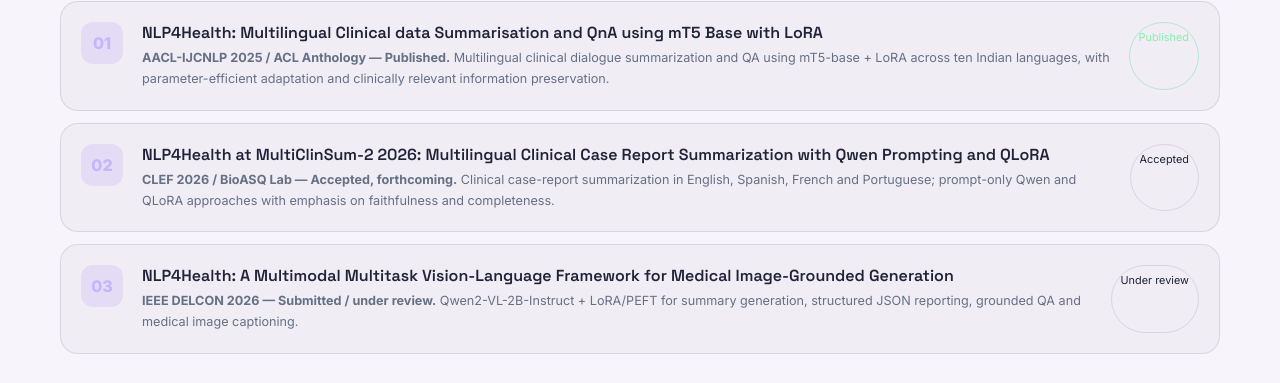
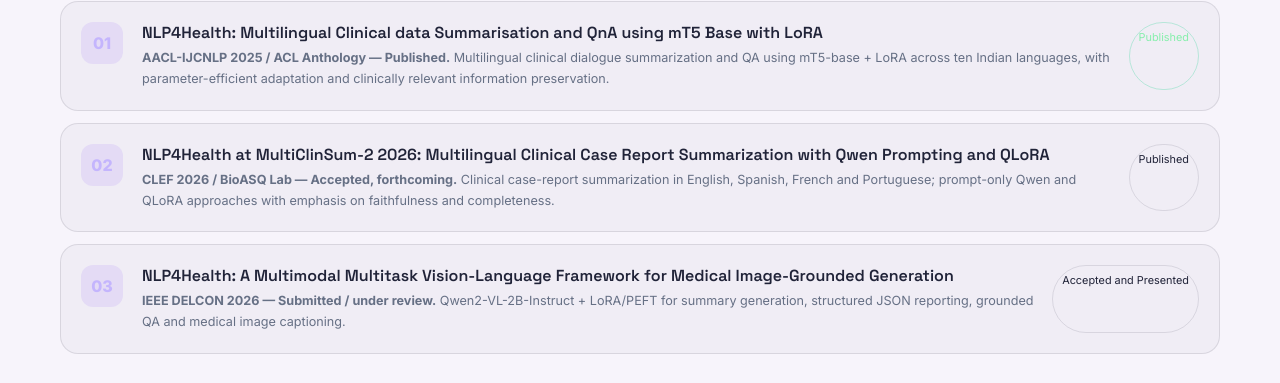
Before and after one commit to roymoutushi/moutushi-portfolio, a plain HTML site: page index.html in a window 1280 px wide. Shown: the part 2487-2870 px from the top of the page. Drawn offline with Linux system fonts and the light colour scheme.

```diff
--- a/index.html
+++ b/index.html
@@ -119,8 +119,8 @@ footer{border-top:1px solid var(--line);padding:30px 0;color:#8a91a2;font-size:.
 <section id="publications"><div class="wrap"><div class="head reveal"><div><div class="eyebrow">03 / Publications</div><h2>Selected research</h2></div><p>Four connected projects across clinical NLP, multimodal medical AI and trustworthy LLMs.</p></div>
 <div class="papers">
 <article class="paper reveal"><div class="pn">01</div><div><h3>NLP4Health: Multilingual Clinical data Summarisation and QnA using mT5 Base with LoRA</h3><p><b>AACL-IJCNLP 2025 / ACL Anthology — Published.</b> Multilingual clinical dialogue summarization and QA using mT5-base + LoRA across ten Indian languages, with parameter-efficient adaptation and clinically relevant information preservation.</p></div><span class="status published">Published</span></article>
-<article class="paper reveal"><div class="pn">02</div><div><h3>NLP4Health at MultiClinSum-2 2026: Multilingual Clinical Case Report Summarization with Qwen Prompting and QLoRA</h3><p><b>CLEF 2026 / BioASQ Lab — Accepted, forthcoming.</b> Clinical case-report summarization in English, Spanish, French and Portuguese; prompt-only Qwen and QLoRA approaches with emphasis on faithfulness and completeness.</p></div><span class="status">Accepted</span></article>
-<article class="paper reveal"><div class="pn">03</div><div><h3>NLP4Health: A Multimodal Multitask Vision-Language Framework for Medical Image-Grounded Generation</h3><p><b>IEEE DELCON 2026 — Submitted / under review.</b> Qwen2-VL-2B-Instruct + LoRA/PEFT for summary generation, structured JSON reporting, grounded QA and medical image captioning.</p></div><span class="status">Under review</span></article>
+<article class="paper reveal"><div class="pn">02</div><div><h3>NLP4Health at MultiClinSum-2 2026: Multilingual Clinical Case Report Summarization with Qwen Prompting and QLoRA</h3><p><b>CLEF 2026 / BioASQ Lab — Accepted, forthcoming.</b> Clinical case-report summarization in English, Spanish, French and Portuguese; prompt-only Qwen and QLoRA approaches with emphasis on faithfulness and completeness.</p></div><span class="status">Published</span></article>
+<article class="paper reveal"><div class="pn">03</div><div><h3>NLP4Health: A Multimodal Multitask Vision-Language Framework for Medical Image-Grounded Generation</h3><p><b>IEEE DELCON 2026 — Submitted / under review.</b> Qwen2-VL-2B-Instruct + LoRA/PEFT for summary generation, structured JSON reporting, grounded QA and medical image captioning.</p></div><span class="status">Accepted and Presented</span></article>
 </div></div></section>
 
 
```
